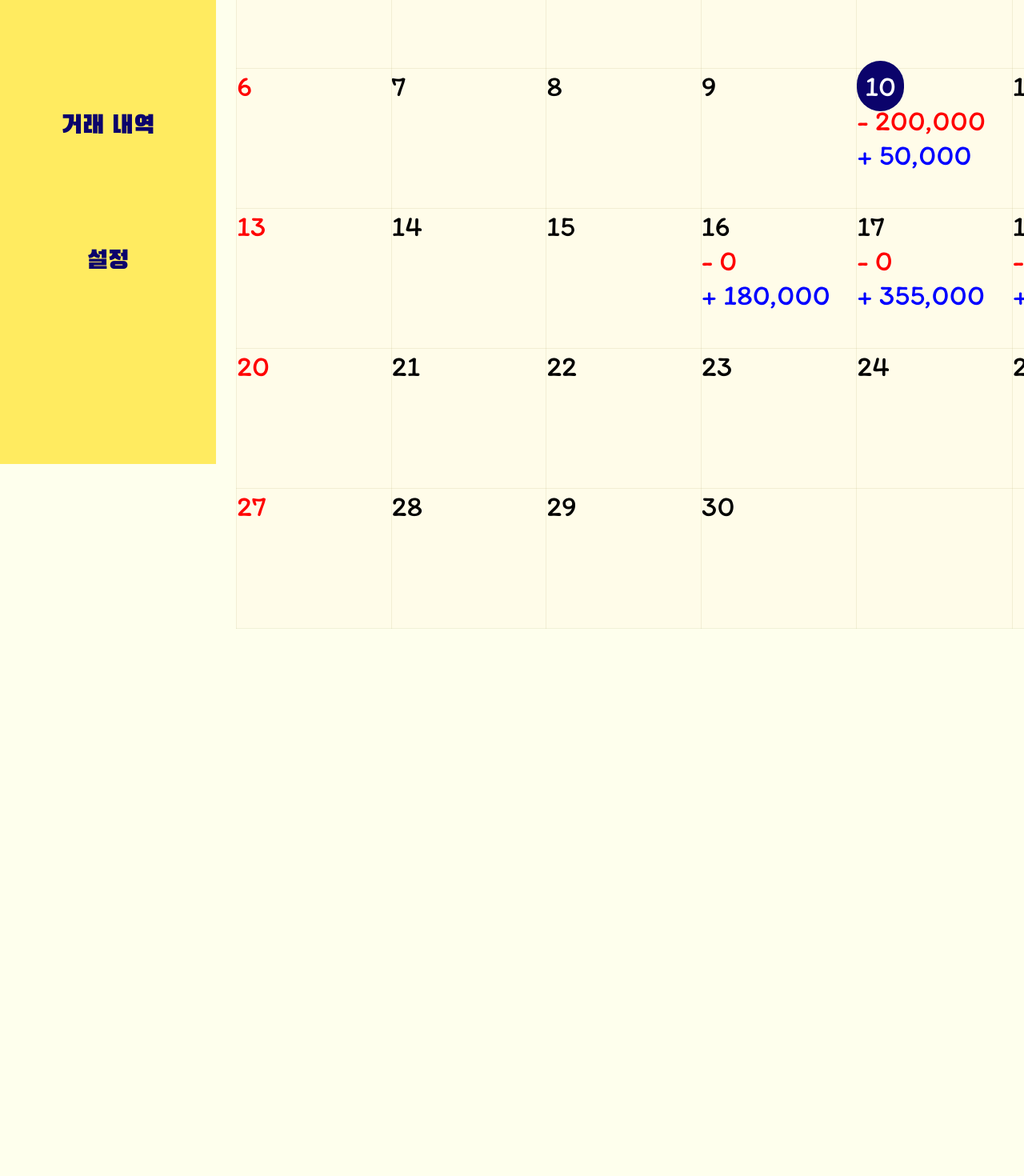
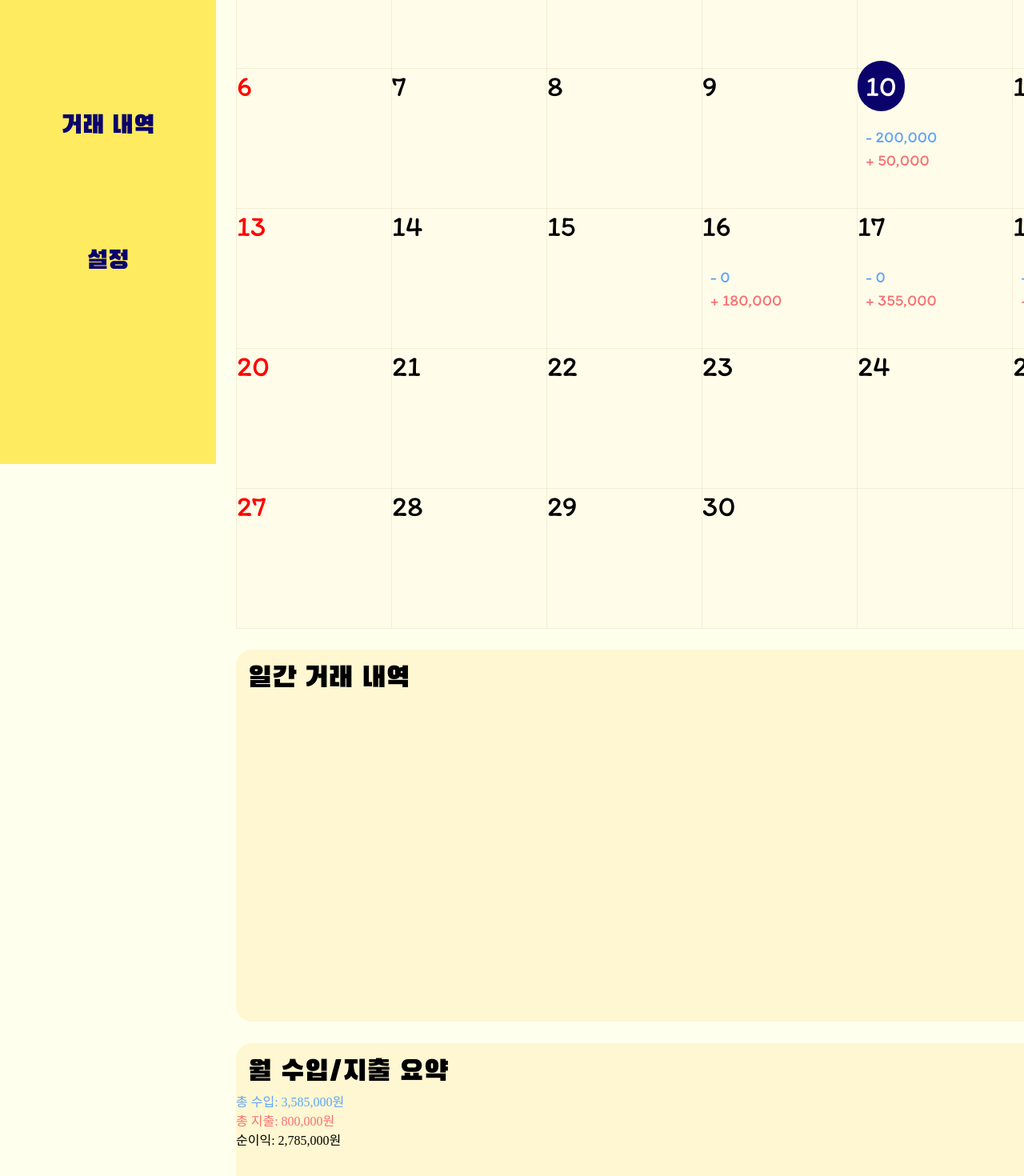
Before and after one commit to ByeongwooAn/-Skeletone-Project-Household-Ledger, a Vue app: page /cashmonth-calender in a window 1280 px wide. Shown: the part 220-1690 px from the top of the page at 80% size. Before the commit the page ends 1006 px from the top, so only its background shows below. Built offline with nearby package versions, Linux system fonts and the light colour scheme; data requests are answered from the project's data file.

Commit message:
feat: 월간 순이익 요약 기능 추가 중..

```diff
--- a/src/components/cashmonth/Calender.vue
+++ b/src/components/cashmonth/Calender.vue
@@ -1,9 +1,13 @@
 <script setup>
 import { ref, onMounted } from "vue";
 import { useCalendar } from "@/function/calender.js";
+import ApiService from "@/function/apiService";
 import "../../css/calender.css";
 
 const cashflowsByDate = ref({});
+const selectedDate = ref(null);
+const incomeTotal = ref(0);
+const expenseTotal = ref(0);
 
 const {
     weekNames,
@@ -16,6 +20,17 @@ const {
     isToday,
 } = useCalendar();
 
+// API 호출 함수
+async function getTypeTotal(type) {
+    try {
+        const res = await ApiService.getTypes(type);
+        return res.data.reduce((sum, item) => sum + item.amount, 0);
+    } catch (err) {
+        console.error(`${type} 불러오기 실패`, err);
+        return 0;
+    }
+}
+
 onMounted(async () => {
     init();
 
@@ -23,6 +38,9 @@ onMounted(async () => {
     const data = await res.json();
 
     const grouped = {};
+
+    incomeTotal.value = await getTypeTotal("income");
+    expenseTotal.value = await getTypeTotal("expense");
 
     data.cashflows.forEach((item) => {
         const date = item.date;
@@ -34,6 +52,14 @@ onMounted(async () => {
 
     cashflowsByDate.value = grouped;
 });
+
+function selectDate(day) {
+    const date = `${currentYear}-${String(currentMonth + 1).padStart(
+        2,
+        "0"
+    )}-${String(day).padStart(2, "0")}`;
+    selectedDate.value = date;
+}
 </script>
 
 <template>
@@ -73,6 +99,7 @@ onMounted(async () => {
                             sunday: colIndex === 0,
                             saturday: colIndex === 6,
                         }"
+                        @click="() => day !== 0 && selectDate(day)"
                     >
                         <div>
                             <span
@@ -95,7 +122,7 @@ onMounted(async () => {
                                 ]
                             "
                         >
-                            <div style="color: red">
+                            <div id="day-income-text">
                                 -
                                 {{
                                     cashflowsByDate[
@@ -107,7 +134,7 @@ onMounted(async () => {
                                     ].expense.toLocaleString()
                                 }}
                             </div>
-                            <div style="color: blue">
+                            <div id="day-expense-text">
                                 +
                                 {{
                                     cashflowsByDate[
@@ -125,4 +152,27 @@ onMounted(async () => {
             </tbody>
         </table>
     </div>
+
+    <div>
+        <div id="day-cash-inpormation">
+            <div id="day-cash-report-text">일간 거래 내역</div>
+            <div id="day-cash-report"></div>
+        </div>
+
+        <div id="day-cash-inpormation">
+            <div id="day-cash-report-text">월 수입/지출 요약</div>
+            <div id="month-cash-report">
+                <div id="month-cash-total-income">
+                    총 수입: {{ incomeTotal.toLocaleString() }}원
+                </div>
+                <div id="month-cash-total-expense">
+                    총 지출: {{ expenseTotal.toLocaleString() }}원
+                </div>
+                <div id="month-cash-result">
+                    순이익:
+                    {{ (incomeTotal - expenseTotal).toLocaleString() }}원
+                </div>
+            </div>
+        </div>
+    </div>
 </template>
--- a/src/css/calender.css
+++ b/src/css/calender.css
@@ -1,6 +1,6 @@
 #calender {
     width: 1360px;
-    height: 933px;
+    height: 978px;
     margin: 27px 25px 27px 25px;
 }
 
@@ -72,6 +72,49 @@ tbody tr {
 }
 
 #day-income-text {
+    margin-top: 30px;
+    margin-left: 10px;
+    vertical-align: bottom;
+    color: #60a5fa;
+    font-size: 20px;
+}
+
+#day-expense-text {
+    margin-top: 5px;
+    margin-left: 10px;
+    vertical-align: bottom;
+    color: #f87171;
+    font-size: 20px;
+}
+
+#day-cash-inpormation {
+    width: 1360px;
+    height: 465px;
+    background-color: #fef7d1;
+    margin-top: 27px;
+    margin-left: 25px;
+    border-radius: 20px;
+}
+
+#day-cash-report-text {
+    margin-left: 15px;
+    padding-top: 15px;
+    font-family: "Black Han Sans";
+    font-size: 36px;
+}
+
+#month-cash-total-income {
+    font-family: "lim";
+    color: #60a5fa;
+}
+
+#month-cash-total-expense {
+    color: #f87171;
+    font-family: "lim";
+}
+
+#month-cash-result {
+    font-family: "lim";
 }
 
 @media (max-width: 394px) {
```
Also changed, not shown: src/asset/image/menuyellow.png.
